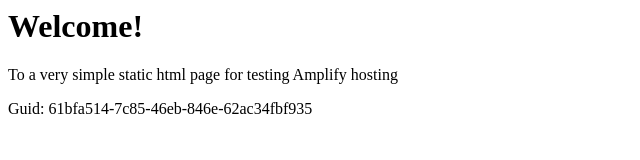
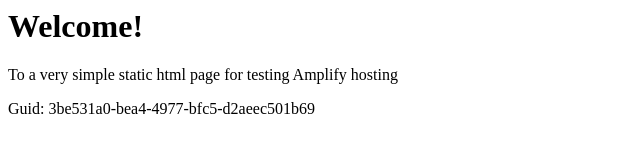
Before and after one commit to aws-aemilia-pdx/Github-PR-Commit-Integration-Test-DoNotTouch-GitHubWebhookPushCanaryTest-v1-preprod-us-west-2, a website: page src/index.html in a window 1280 px wide. Shown: the full height of the page, 0-640 px from the left. Drawn offline with Linux system fonts and the light colour scheme.

Commit message:
commit from integ tests

```diff
--- a/src/index.html
+++ b/src/index.html
@@ -12,6 +12,6 @@
 <body>
     <h1>Welcome!</h1>
     <p>To a very simple static html page for testing Amplify hosting</p>
-    <p>Guid: 61bfa514-7c85-46eb-846e-62ac34fbf935</p></body>
+    <p>Guid: 3be531a0-bea4-4977-bfc5-d2aeec501b69</p></body>
 
 </html>
```
